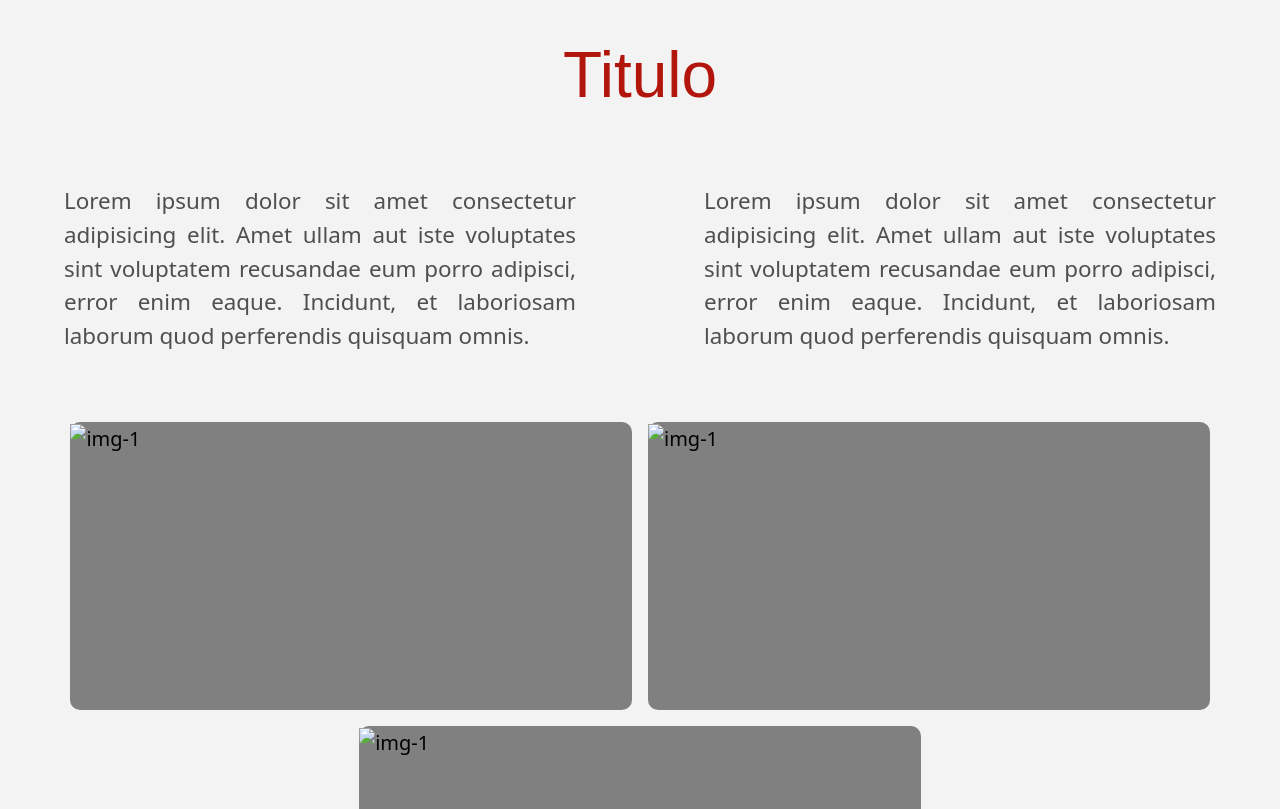
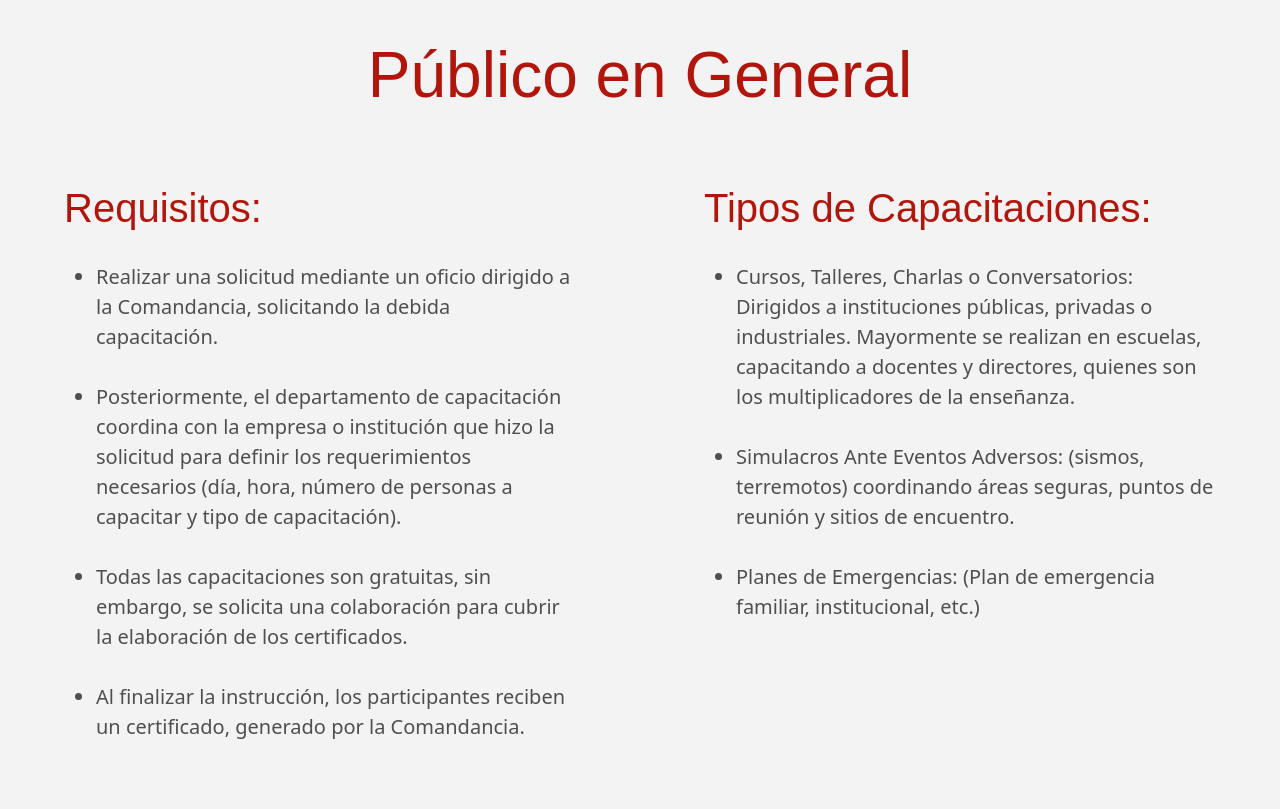
Before and after one commit to SalaSituacional/bomberos_production, a Django app: page /blog_capacitacion/ in a window 1280 px wide. Shown: the part 591-1400 px from the top of the page. Run offline with Django 5.2, Linux system fonts and the light colour scheme; some web fonts are replaced.

Commit message:
Agregando Cambios del Blog

```diff
--- a/web/static/styles.css
+++ b/web/static/styles.css
@@ -2127,6 +2127,21 @@ summary > * {
   background-size: cover;
   background-position: center;
 }
+.image-capacitation-1{
+  background-image: url(https://i.postimg.cc/Vvw4SBzW/IMG-20241122-120803.jpg);
+  background-size: cover;
+  background-position: center;
+}
+.image-capacitation-2{
+  background-image: url(https://i.postimg.cc/W192XXKt/IMG-20241122-120856.jpg);
+  background-size: cover;
+  background-position: center;
+}
+.image-capacitation-3{
+  background-image: url();
+  background-size: cover;
+  background-position: center;
+}
 .background-general{
   width: 100%;
   height: 30rem;
@@ -2154,6 +2169,12 @@ summary > * {
   background-repeat: no-repeat;
   background-position: center center;
   background-position: center 0px ;
+}
+.to-capacitation{
+  background-image: url(https://i.postimg.cc/BQ9fgdnm/IMG-20241122-120250.jpg);
+  background-size: cover;
+  background-repeat: no-repeat;
+  background-position: center top;
 }
 
 .text-inter{
--- a/web/templates/Blog/sections/blog_capacitacion.html
+++ b/web/templates/Blog/sections/blog_capacitacion.html
@@ -1,37 +1,66 @@
 {% extends "blog.html" %} {% block content %}
-<div class="background-general">
+<div class="background-general to-capacitation">
   <section class="text-inter">
-    <h2>Capacitaciones</h2>
+    <h2>Capacitaciones, Adiestramientos y Educación</h2>
   </section>
 </div>
-<h2 class="title-information-section">Titulo</h2>
+<h2 class="title-information-section">Público en General</h2>
 
-<div class="row-information">
+<div class="row-information aling-center">
   <section class="content-text">
-    <p>
-      Lorem ipsum dolor sit amet consectetur adipisicing elit. Amet ullam aut
-      iste voluptates sint voluptatem recusandae eum porro adipisci, error enim
-      eaque. Incidunt, et laboriosam laborum quod perferendis quisquam omnis.
-    </p>
+    <h2>Requisitos:</h2>
+    <br />
+    <ul>
+      <li>
+        Realizar una solicitud mediante un oficio dirigido a la Comandancia,
+        solicitando la debida capacitación.
+      </li>
+      <br />
+      <li>
+        Posteriormente, el departamento de capacitación coordina con la empresa
+        o institución que hizo la solicitud para definir los requerimientos
+        necesarios (día, hora, número de personas a capacitar y tipo de
+        capacitación).
+      </li>
+      <br />
+      <li>
+        Todas las capacitaciones son gratuitas, sin embargo, se solicita una
+        colaboración para cubrir la elaboración de los certificados.
+      </li>
+      <br />
+      <li>
+        Al finalizar la instrucción, los participantes reciben un certificado,
+        generado por la Comandancia.
+      </li>
+    </ul>
   </section>
   <section class="content-text">
-    <p>
-      Lorem ipsum dolor sit amet consectetur adipisicing elit. Amet ullam aut
-      iste voluptates sint voluptatem recusandae eum porro adipisci, error enim
-      eaque. Incidunt, et laboriosam laborum quod perferendis quisquam omnis.
-    </p>
+    <h2>Tipos de Capacitaciones:</h2>
+    <br />
+    <ul>
+      <li>
+        Cursos, Talleres, Charlas o Conversatorios: Dirigidos a instituciones
+        públicas, privadas o industriales. Mayormente se realizan en escuelas,
+        capacitando a docentes y directores, quienes son los multiplicadores de
+        la enseñanza.
+      </li>
+      <br />
+      <li>
+        Simulacros Ante Eventos Adversos: (sismos, terremotos) coordinando áreas
+        seguras, puntos de reunión y sitios de encuentro.
+      </li>
+      <br />
+      <li>
+        Planes de Emergencias: (Plan de emergencia familiar, institucional,
+        etc.)
+      </li>
+    </ul>
   </section>
 </div>
 <div class="rows-images-information">
-  <section class="image-information">
-    <img src="" alt="img-1" />
-  </section>
-  <section class="image-information">
-    <img src="" alt="img-1" />
-  </section>
-  <section class="image-information">
-    <img src="" alt="img-1" />
-  </section>
+  <section class="image-information image-capacitation-1"></section>
+  <section class="image-information image-capacitation-2"></section>
+  <section class="image-information image-capacitation-3"></section>
 </div>
 <div class="row-information">
   <section class="content-image">
```
Also changed, not shown: Web_App/settings.py (+12 -12 lines), web/templates/Blog/sections/blog_psicologia.html (+10 -4 lines), Readme.md.
